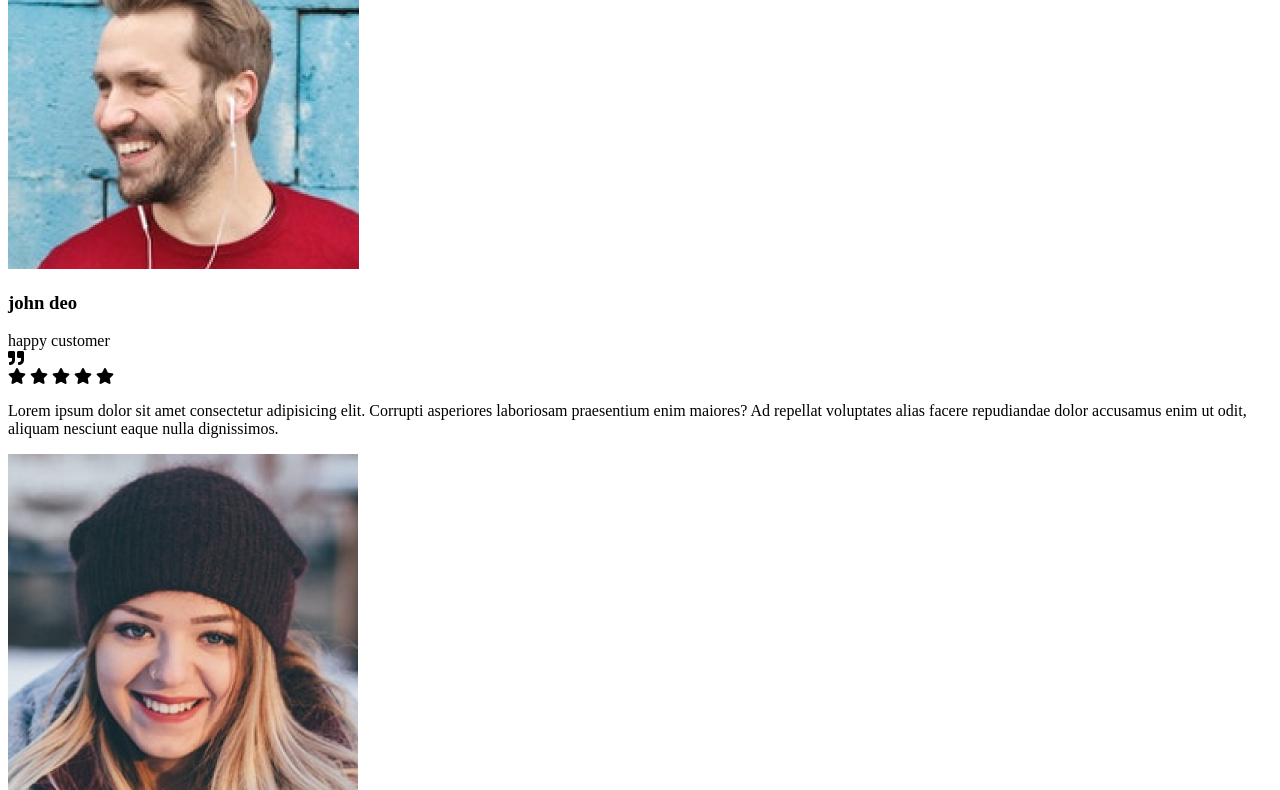
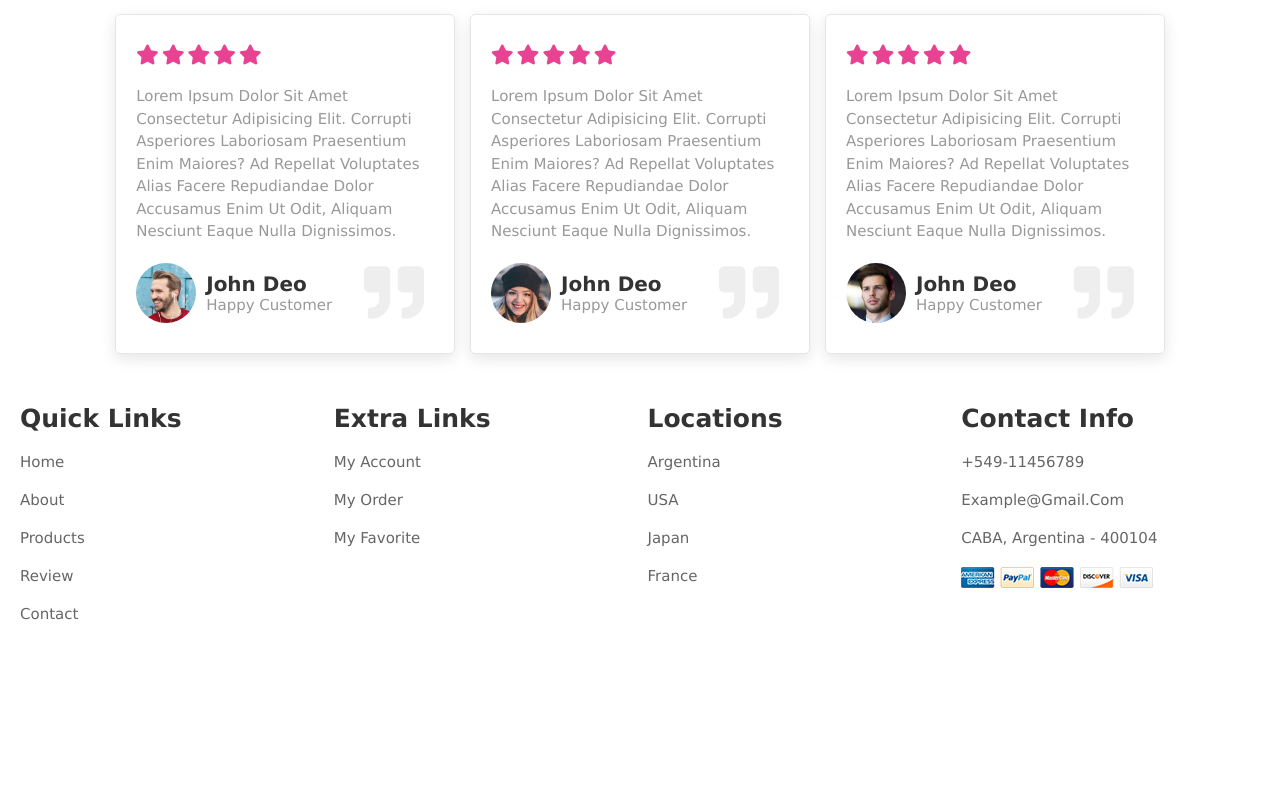
Before and after one commit to fcubilloc/CoderhouseDW, a plain HTML site: page pages/about.html in a window 1280 px wide. Shown: the part 722-1512 px from the top of the page. After the commit the page ends 1375 px from the top, so only its background shows below. Drawn offline with Linux system fonts and the light colour scheme; files that its build step writes are made by us from their sources.

Commit message:
css link

```diff
--- a/pages/about.html
+++ b/pages/about.html
@@ -5,7 +5,7 @@
     <meta http-equiv="X-UA-Compatible" content="IE=edge">
     <meta name="viewport" content="width=device-width, initial-scale=1.0">
     <link rel="stylesheet" href="https://cdnjs.cloudflare.com/ajax/libs/font-awesome/5.15.3/css/all.min.css">
-    <link rel="stylesheet" href="css/style.css/">
+    <link rel="stylesheet" href="/css/style.css">
     <title>Document</title>
 </head>
 <body>
@@ -163,6 +163,6 @@
     </footer>
 
 
-    <script src="js/script.js"></script>
+    <script src="/js/script.js"></script>
 </body>
 </html>
```
Also changed, not shown: pages/contact.html (+2 -2 lines), pages/faqs.html (+2 -2 lines), pages/services.html (+2 -2 lines).
